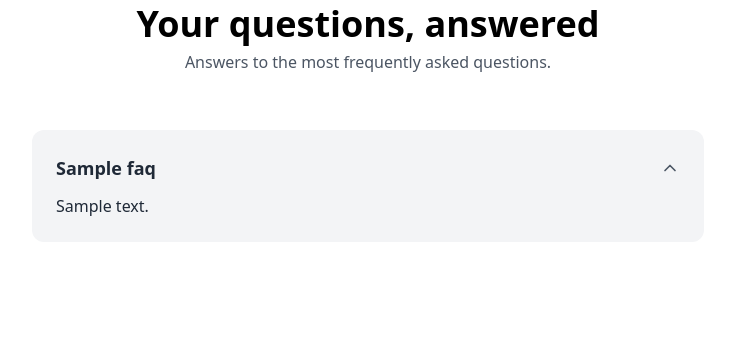
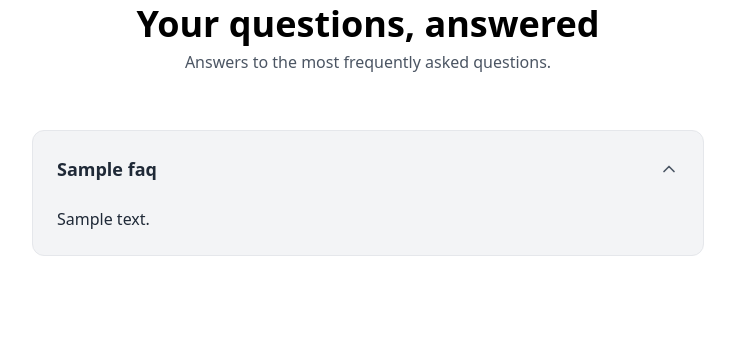
Before and after one commit to aabboudi/maya, a Django app: template ui/templates/faq.html in a window 1280 px wide. Shown: the part 108-453 px from the top of the page, without its empty margins (272-1007 px from the left). Run offline with Django 3.2, Linux system fonts and the light colour scheme; the template is opened without the code that fills it: most values are stand-ins (such as "Sample title", 1, 10 or a date in 2020); style sheets or scripts are compiled from the project's sources; some libraries are stand-ins or nearby versions.

Commit message:
Enhanced question card layout and UX

```diff
--- a/ui/templates/faq.html
+++ b/ui/templates/faq.html
@@ -22,14 +22,14 @@
     <div class="hs-accordion-group">
 
       {% for faq in faqs %}
-      <div class="hs-accordion hs-accordion-active:bg-gray-100 rounded-xl p-6 dark:hs-accordion-active:bg-white/10 {% if forloop.counter0 == 0 %}active{% endif %}" id="hs-basic-with-title-and-arrow-stretched-heading-{{forloop.counter0}}">
-        <button class="hs-accordion-toggle group pb-3 inline-flex items-center justify-between gap-x-3 w-full md:text-lg font-semibold text-start text-gray-800 rounded-lg transition hover:text-gray-500 focus:outline-none focus:text-gray-500 dark:text-neutral-200 dark:hover:text-neutral-400 dark:focus:text-neutral-400" aria-expanded="{% if forloop.counter0 == 0 %}true{% else %}false{% endif %}" aria-controls="hs-basic-with-title-and-arrow-stretched-collapse-{{forloop.counter0}}">
+      <div class="hs-accordion hs-accordion-active:bg-gray-100 border dark:border-neutral-700 rounded-xl mb-4 dark:hs-accordion-active:bg-white/10 {% if forloop.counter0 == 0 %}active{% endif %}" id="hs-basic-with-title-and-arrow-stretched-heading-{{forloop.counter0}}">
+        <button class="hs-accordion-toggle group p-6 inline-flex items-center justify-between gap-x-3 w-full md:text-lg font-semibold text-start text-gray-800 rounded-lg transition hover:text-gray-500 focus:outline-none focus:text-gray-500 dark:text-neutral-200 dark:hover:text-neutral-400 dark:focus:text-neutral-400" aria-expanded="{% if forloop.counter0 == 0 %}true{% else %}false{% endif %}" aria-controls="hs-basic-with-title-and-arrow-stretched-collapse-{{forloop.counter0}}">
           {{ faq.question }}
           <svg class="hs-accordion-active:hidden block shrink-0 size-5 text-gray-600 group-hover:text-gray-500 dark:text-neutral-400" xmlns="http://www.w3.org/2000/svg" width="24" height="24" viewBox="0 0 24 24" fill="none" stroke="currentColor" stroke-width="2" stroke-linecap="round" stroke-linejoin="round"><path d="m6 9 6 6 6-6"/></svg>
           <svg class="hs-accordion-active:block hidden shrink-0 size-5 text-gray-600 group-hover:text-gray-500 dark:text-neutral-400" xmlns="http://www.w3.org/2000/svg" width="24" height="24" viewBox="0 0 24 24" fill="none" stroke="currentColor" stroke-width="2" stroke-linecap="round" stroke-linejoin="round"><path d="m18 15-6-6-6 6"/></svg>
         </button>
         <div id="hs-basic-with-title-and-arrow-stretched-collapse-{{forloop.counter0}}" class="hs-accordion-content w-full overflow-hidden transition-[height] duration-300 {% if forloop.counter0 != 0 %}hidden{% endif %}" role="region" aria-labelledby="hs-basic-with-title-and-arrow-stretched-heading-{{forloop.counter0}}">
-          <p class="text-gray-800 dark:text-neutral-200">
+          <p class="text-gray-800 dark:text-neutral-200 p-6 pt-0">
             {{ faq.answer }}
           </p>
         </div>
```
